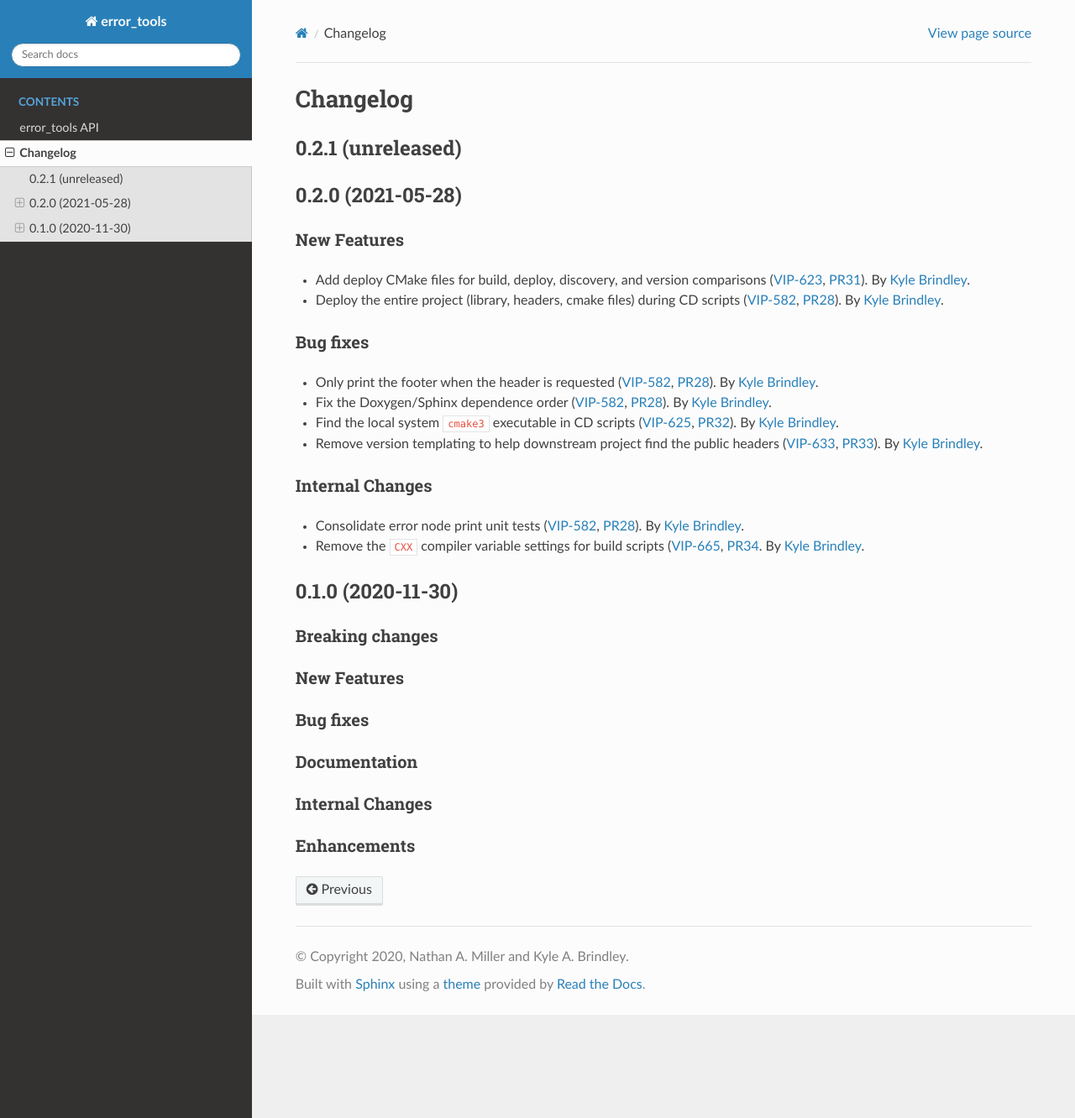
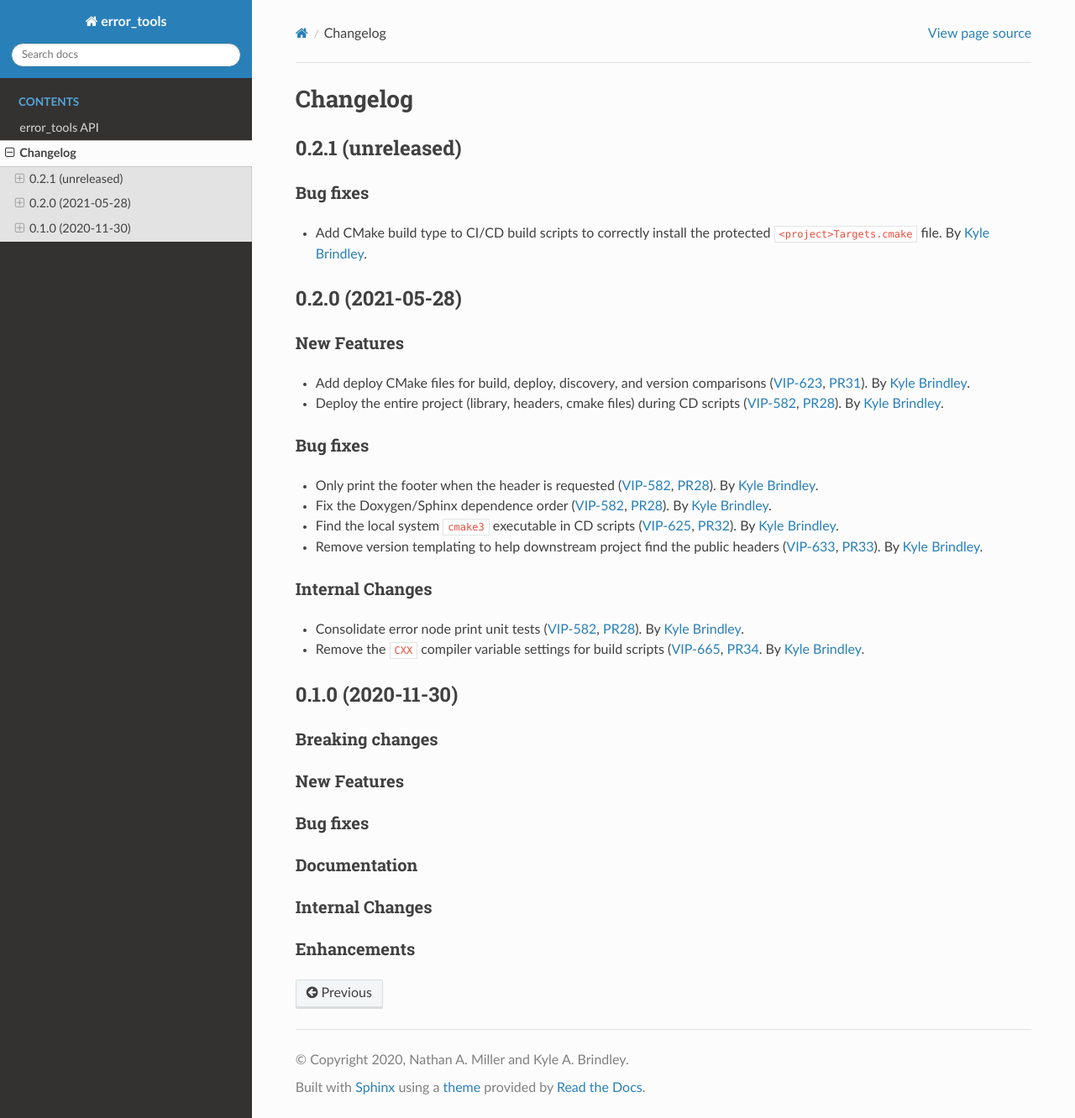
Before and after one commit to lanl/tardigrade-error-tools, a Sphinx documentation site: the page built from docs/changelog.rst, in a window 1280 px wide and 1332 px high. Shown: the whole window at 84% size. Built offline with Sphinx 7.4.7 and the Read the Docs theme 2.0.0, drawn with Linux system fonts in a browser that asks for light colours.

Commit message:
DOC: update changelog

```diff
--- a/docs/changelog.rst
+++ b/docs/changelog.rst
@@ -9,6 +9,11 @@ Changelog
 ******************
 0.2.1 (unreleased)
 ******************
+
+Bug fixes
+=========
+- Add CMake build type to CI/CD build scripts to correctly install the protected ``<project>Targets.cmake`` file. By
+  `Kyle Brindley`_.
 
 
 ******************
```
